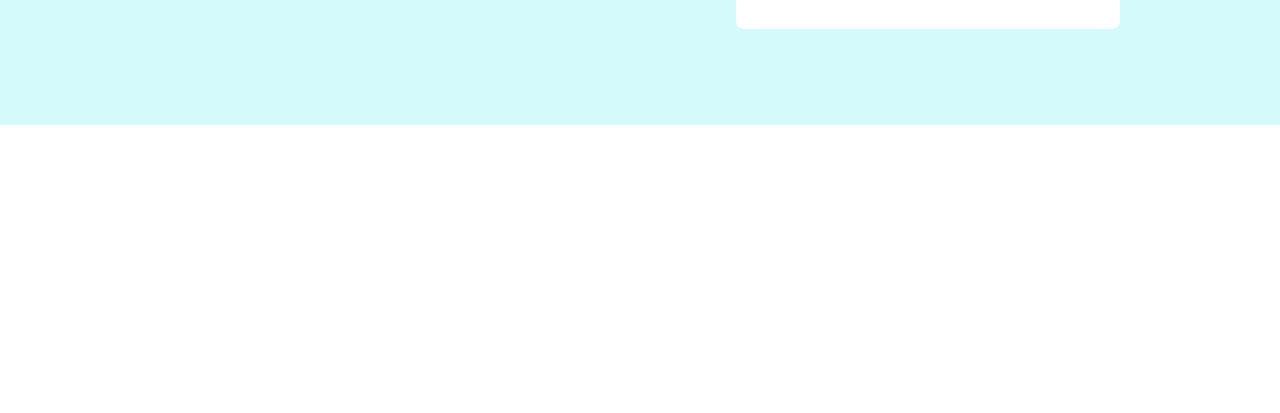
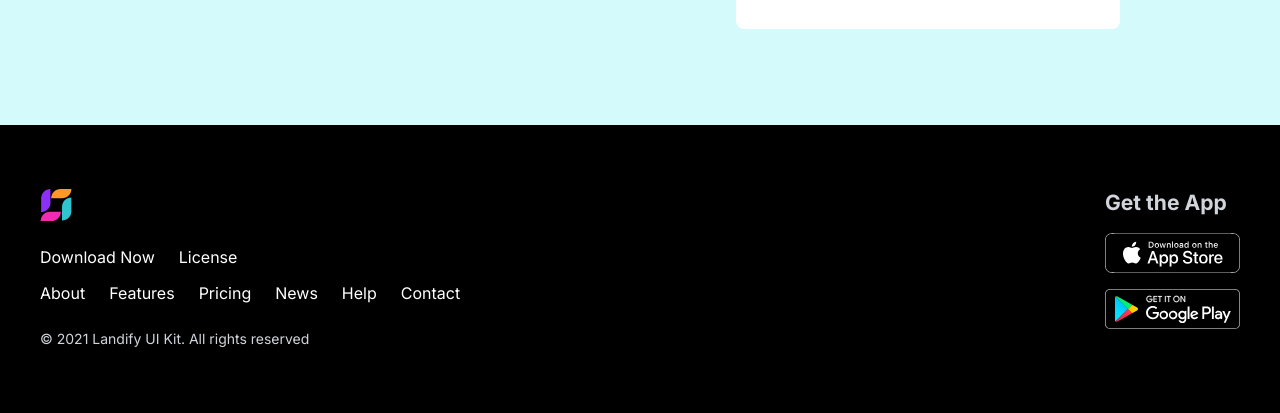
Before and after one commit to farukipekcom/landify-task, a website: page index.html in a window 1280 px wide. Shown: the part 2513-2926 px from the top of the page. Before the commit the page ends 2638 px from the top, so only its background shows below. Drawn offline with Linux system fonts and the light colour scheme; files whose address does not match are found by name.

Commit message:
add footer

```diff
--- a/index.html
+++ b/index.html
@@ -188,6 +188,35 @@
             </div>
         </div>
     </div>
+    <div class="footer">
+        <div class="container">
+            <div class="footer-left">
+                <div class="footer-left-logo">
+                    <img src="images/logo-icon.svg" alt="" />
+                </div>
+                <div class="footer-left-links">
+                    <ul class="footer-left-links-link">
+                        <li>Download Now</li>
+                        <li>License</li>
+                    </ul>
+                    <ul class="footer-left-links-link">
+                        <li>About</li>
+                        <li>Features</li>
+                        <li>Pricing</li>
+                        <li>News</li>
+                        <li>Help</li>
+                        <li>Contact</li>
+                    </ul>
+                </div>
+                <div class="footer-left-copyright">© 2021 Landify UI Kit. All rights reserved</div>
+            </div>
+            <div class="footer-right">
+                <h3>Get the App</h3>
+                <img src="images/badge-appstore.svg" alt="" />
+                <img src="images/badge-google-play.svg" alt="" />
+            </div>
+        </div>
+    </div>
 </body>
 
 </html>
--- a/scss/abstracts/_variables.scss
+++ b/scss/abstracts/_variables.scss
@@ -2,7 +2,9 @@ $font-family: "Inter", sans-serif;
 $container: 1200px;
 $neutral900: #111827;
 $neutral700: #374151;
-$neutral500: #6B7280;
+$neutral500: #6b7280;
+$neutral300: #d1d5db;
 $neutral200: #e5e7eb;
 $primary600: #7c3aed;
-$secondary100:#D5FAFC;
+$secondary100: #d5fafc;
+$black: #000;
--- /dev/null
+++ b/scss/layout/_footer.scss
@@ -0,0 +1,51 @@
+.footer {
+  background-color: $black;
+  color: #fff;
+
+  .container {
+    display: flex;
+    justify-content: space-between;
+    padding-top: 64px;
+    padding-bottom: 64px;
+  }
+
+  &-left {
+    &-links {
+      margin-top: 24px;
+
+      &-link {
+        display: flex;
+        gap: 24px;
+
+        li {
+          font-weight: 400;
+          font-size: 16px;
+          line-height: 24px;
+        }
+
+        &+& {
+          margin-top: 12px;
+        }
+      }
+
+    }
+
+    &-copyright {
+      margin-top: 24px;
+      font-weight: 400;
+      font-size: 14px;
+      line-height: 20px;
+      color: $neutral300;
+    }
+  }
+
+  &-right {
+    display: flex;
+    flex-direction: column;
+    gap: 16px;
+    font-weight: 500;
+    font-size: 18px;
+    line-height: 28px;
+    color: $neutral300;
+  }
+}
--- a/scss/main.scss
+++ b/scss/main.scss
@@ -9,6 +9,7 @@
 
 // Layout
 @import "layout/_header";
+@import "layout/_footer";
 
 // Pages
 @import "pages/_index";
```
Also changed, not shown: images/logo-icon.svg (added), main.css.
